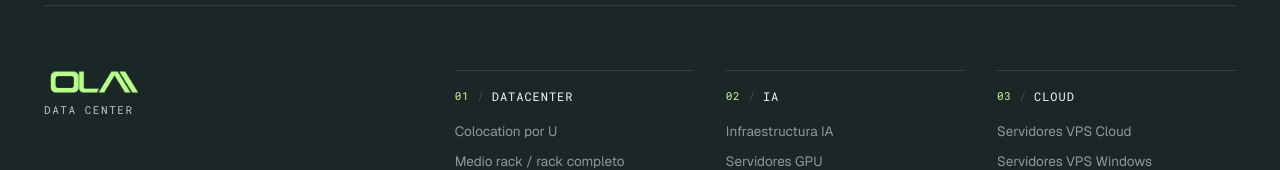
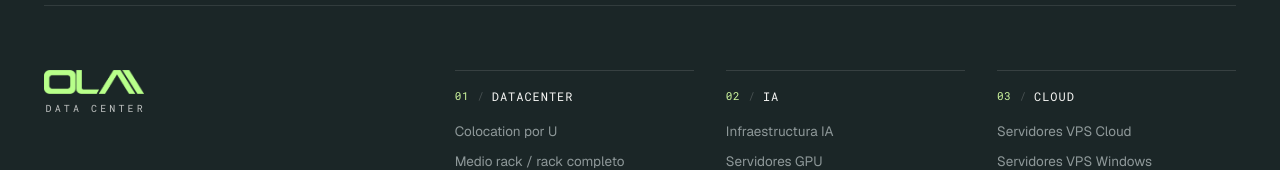
Before and after one commit to cloudindev/oladatacenter, a Next.js app: page / in a window 1280 px wide. Shown: the part 5534-5704 px from the top of the page. Built offline with nearby package versions, Linux system fonts and the light colour scheme; a web font is replaced by a local one.

Commit message:
fix(footer): crop transparent margins on ola-footer-logo.png and align Data Center flush underneath

```diff
--- a/src/components/layout/Footer.tsx
+++ b/src/components/layout/Footer.tsx
@@ -138,17 +138,24 @@ export function Footer() {
         <div className="py-14 md:py-16 grid grid-cols-1 lg:grid-cols-12 gap-y-12 lg:gap-x-10 items-start">
           {/* Columna de Marca (Izquierda) */}
           <div className="lg:col-span-4 flex flex-col items-start">
-            <Link href="/" className="inline-block group">
+            <Link href="/" className="inline-flex flex-col items-stretch group">
               <Image
                 src="/ola-footer-logo.png"
                 alt="OLA Datacenter"
-                width={1024}
-                height={243}
+                width={886}
+                height={212}
                 unoptimized
-                className="h-[24px] w-auto transition-opacity duration-200 group-hover:opacity-90"
+                className="h-[24px] w-auto block transition-opacity duration-200 group-hover:opacity-90"
               />
-              <span className="block font-mono text-[11px] uppercase tracking-[0.14em] text-[#f7f7f5]/75 mt-2">
-                Data Center
+              <span
+                aria-label="Data Center"
+                className="w-full flex justify-between px-[1.5px] font-mono text-[10px] uppercase leading-none text-[#f7f7f5]/75 mt-2.5 select-none"
+              >
+                {"DATA CENTER".split("").map((ch, idx) => (
+                  <span key={idx} className={ch === " " ? "w-1.5" : undefined}>
+                    {ch}
+                  </span>
+                ))}
               </span>
             </Link>
           </div>
```
Also changed, not shown: public/ola-footer-logo.png.
